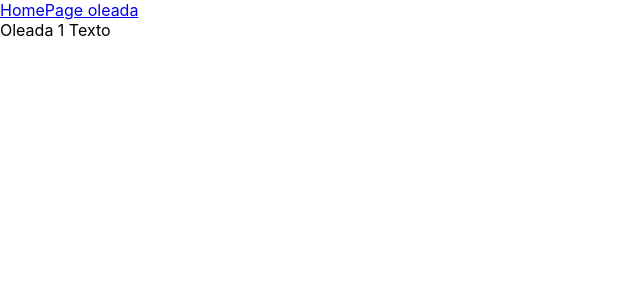
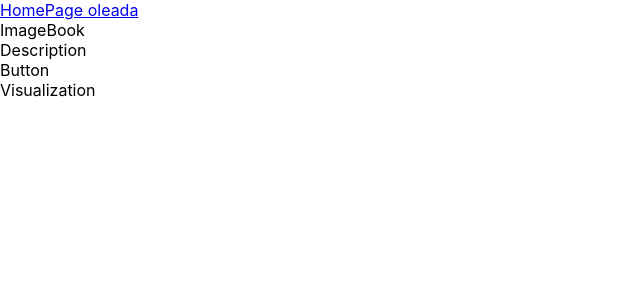
Before and after one commit to programateacademy/genero, a React (Create React App) app: page /Page_O in a window 1280 px wide. Shown: the top 300 px of the page, without its empty margins (0-640 px from the left). Built offline with nearby package versions, Linux system fonts and the light colour scheme.

Commit message:
components creation

```diff
--- a/public/index.html
+++ b/public/index.html
@@ -10,34 +10,12 @@
       content="Web site created using create-react-app"
     />
     <link rel="apple-touch-icon" href="%PUBLIC_URL%/logo192.png" />
-    <!--
-      manifest.json provides metadata used when your web app is installed on a
-      user's mobile device or desktop. See https://developers.google.com/web/fundamentals/web-app-manifest/
-    -->
     <link rel="manifest" href="%PUBLIC_URL%/manifest.json" />
-    <!--
-      Notice the use of %PUBLIC_URL% in the tags above.
-      It will be replaced with the URL of the `public` folder during the build.
-      Only files inside the `public` folder can be referenced from the HTML.
-
-      Unlike "/favicon.ico" or "favicon.ico", "%PUBLIC_URL%/favicon.ico" will
-      work correctly both with client-side routing and a non-root public URL.
-      Learn how to configure a non-root public URL by running `npm run build`.
-    -->
-    <title>React App</title>
+    <title>Enfoque de Genero</title>
   </head>
   <body>
     <noscript>You need to enable JavaScript to run this app.</noscript>
     <div id="root"></div>
-    <!--
-      This HTML file is a template.
-      If you open it directly in the browser, you will see an empty page.
 
-      You can add webfonts, meta tags, or analytics to this file.
-      The build step will place the bundled scripts into the <body> tag.
-
-      To begin the development, run `npm start` or `yarn start`.
-      To create a production bundle, use `npm run build` or `yarn build`.
-    -->
   </body>
 </html>
--- /dev/null
+++ b/src/pageOleada/Components/Books/Button.jsx
@@ -0,0 +1,9 @@
+import React from 'react'
+
+const Button = () => {
+  return (
+    <div>Button</div>
+  )
+}
+
+export default Button
--- /dev/null
+++ b/src/pageOleada/Components/Books/Description.jsx
@@ -0,0 +1,9 @@
+import React from 'react'
+
+const Description = () => {
+  return (
+    <div>Description</div>
+  )
+}
+
+export default Description
--- /dev/null
+++ b/src/pageOleada/Components/Books/ImageBook.jsx
@@ -0,0 +1,9 @@
+import React from 'react'
+
+const ImageBook = () => {
+  return (
+    <div>ImageBook</div>
+  )
+}
+
+export default ImageBook
--- /dev/null
+++ b/src/pageOleada/Components/Books/Visualization.jsx
@@ -0,0 +1,9 @@
+import React from 'react'
+
+const Visualization = () => {
+  return (
+    <div>Visualization</div>
+  )
+}
+
+export default Visualization
--- a/src/pageOleada/Page_O.jsx
+++ b/src/pageOleada/Page_O.jsx
@@ -1,8 +1,17 @@
 import React from 'react'
+import ImageBook from './Components/Books/ImageBook'
+import Description from './Components/Books/Description'
+import Button from './Components/Books/Button'
+import Visualization from './Components/Books/Visualization'
 
 const Page_o = () => {
   return (
-    <div>Oleada 1 Texto</div>
+    <div>
+      <ImageBook/>
+      <Description/>
+      <Button/>
+      <Visualization/>
+    </div>
   )
 }
 
```
Also changed, not shown: 1 other file (tests, documents, lock files or other folders).
